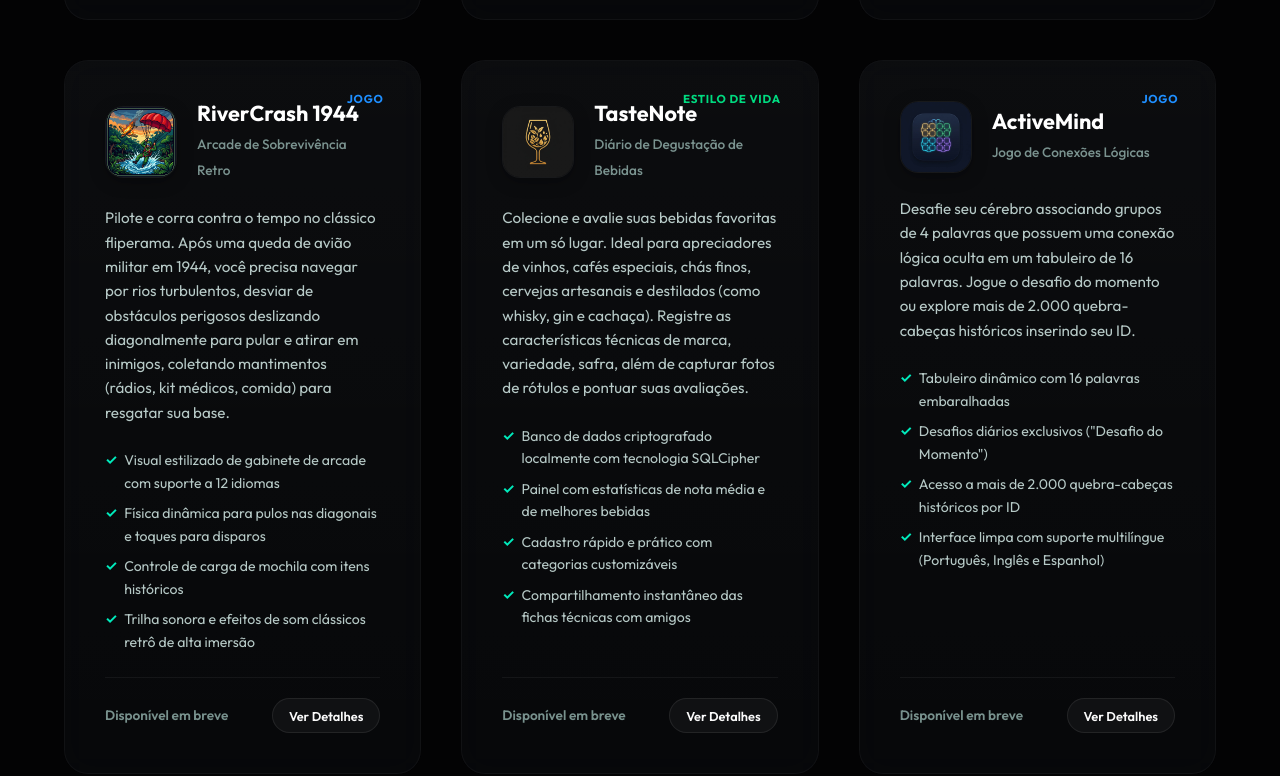
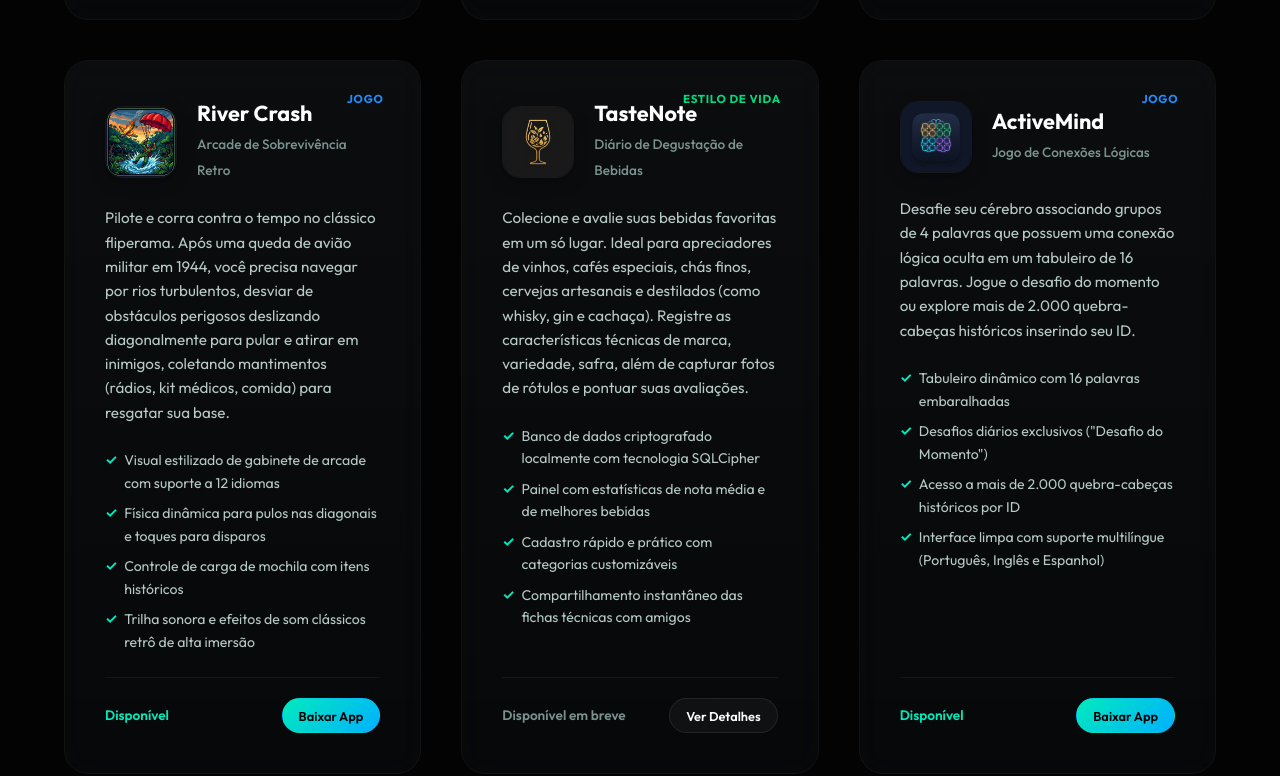
Before and after one commit to alexalmeidajr-glitch/grathu-site, a plain HTML site: page index.html in a window 1280 px wide. Shown: the part 2604-3380 px from the top of the page. Drawn offline with Linux system fonts and the light colour scheme.

Commit message:
Update ActiveMind and River Crash to Available status and add Play Store links

```diff
--- a/index.html
+++ b/index.html
@@ -191,14 +191,14 @@
           </div>
         </div>
 
-        <!-- App 4: RiverCrash 1944 (Games) -->
+        <!-- App 4: River Crash (Games) -->
         <div class="app-card-wrapper" data-category="games">
           <div class="card-glass app-card">
             <span class="app-badge badge-fun">Jogo</span>
             <div class="app-header">
-              <img src="assets/icon-rivercrash.png" alt="RiverCrash 1944 Icon" class="app-icon">
+              <img src="assets/icon-rivercrash.png" alt="River Crash Icon" class="app-icon">
               <div class="app-meta">
-                <h3>RiverCrash 1944</h3>
+                <h3>River Crash</h3>
                 <span class="app-tagline">Arcade de Sobrevivência Retro</span>
               </div>
             </div>
@@ -212,8 +212,8 @@
               </ul>
             </div>
             <div class="app-footer">
-              <span class="app-status">Disponível em breve</span>
-              <span class="btn btn-secondary btn-sm" style="padding: 0.4rem 1rem; font-size: 0.8rem;">Ver Detalhes</span>
+              <span class="app-status" style="color: hsl(var(--primary));">Disponível</span>
+              <a href="https://play.google.com/store/apps/details?id=com.grathu.rivercrash1944" target="_blank" rel="noopener noreferrer" class="btn btn-primary btn-sm" style="padding: 0.4rem 1rem; font-size: 0.8rem; box-shadow: none;">Baixar App</a>
             </div>
           </div>
         </div>
@@ -266,8 +266,8 @@
               </ul>
             </div>
             <div class="app-footer">
-              <span class="app-status">Disponível em breve</span>
-              <span class="btn btn-secondary btn-sm" style="padding: 0.4rem 1rem; font-size: 0.8rem;">Ver Detalhes</span>
+              <span class="app-status" style="color: hsl(var(--primary));">Disponível</span>
+              <a href="https://play.google.com/store/apps/details?id=com.activemind.active_mind" target="_blank" rel="noopener noreferrer" class="btn btn-primary btn-sm" style="padding: 0.4rem 1rem; font-size: 0.8rem; box-shadow: none;">Baixar App</a>
             </div>
           </div>
         </div>
```
